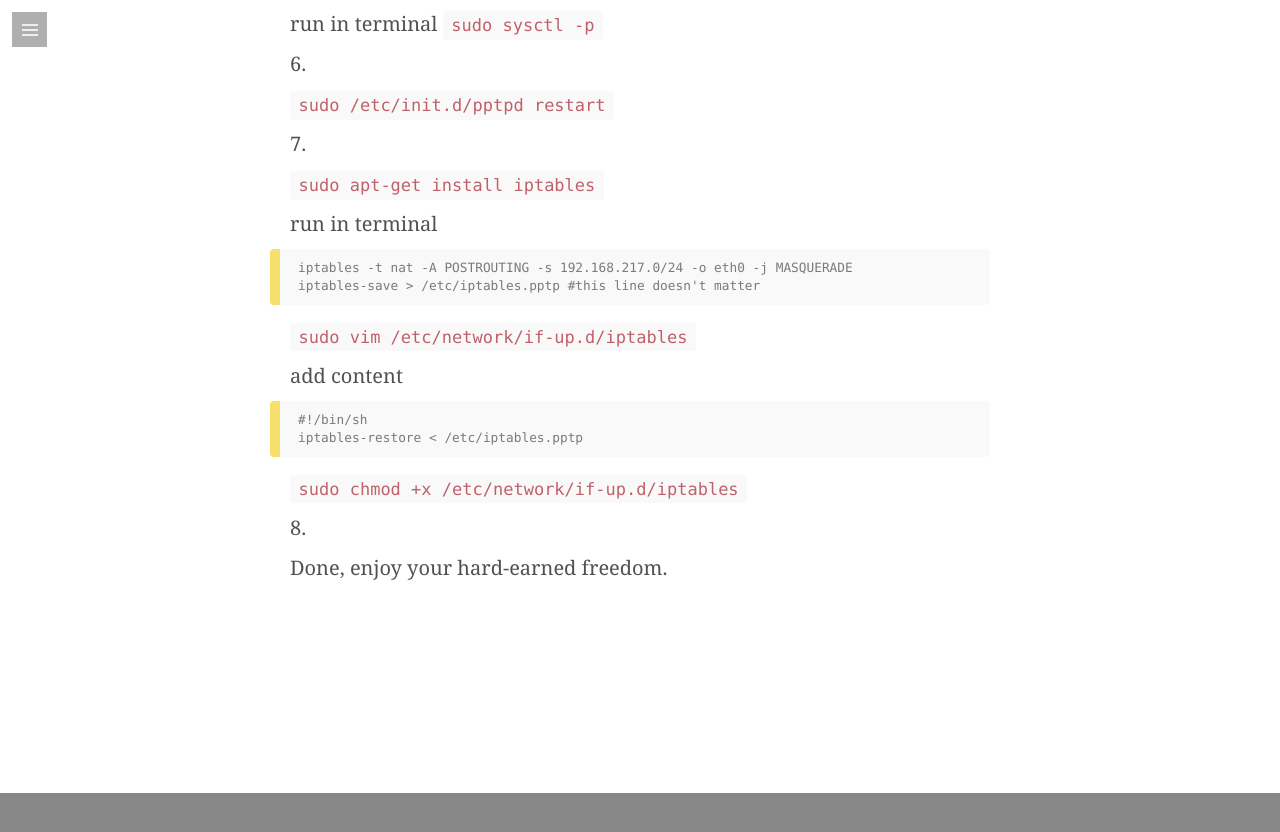
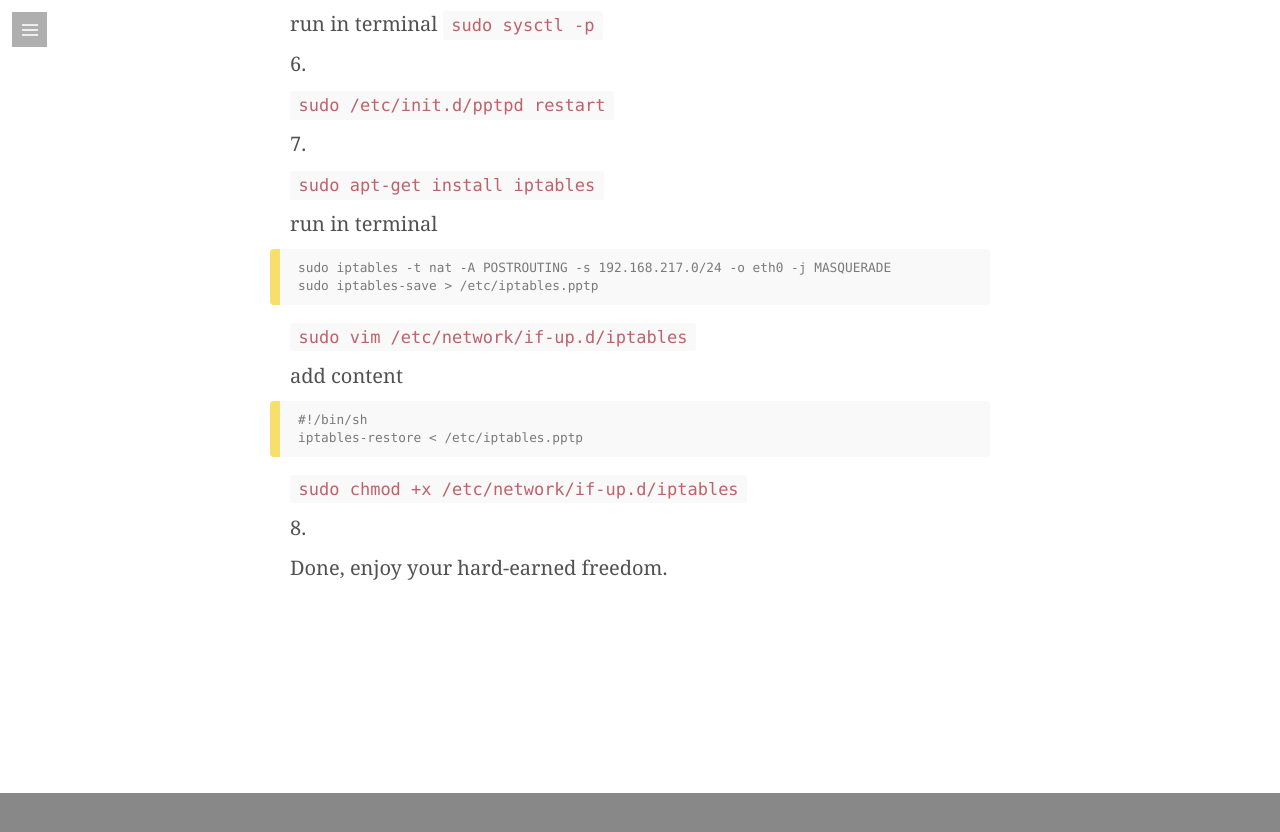
Before and after one commit to yxjxx/yxjxx.github.io.archived, a Jekyll site: the page built from _posts/2014-07-16-setting-pptp-vpn.md, in a window 1280 px wide and 900 px high, scrolled down 1860 px. Shown: the top 832 px of the window. Built offline with Jekyll 4.4.1, drawn with Linux system fonts in a browser that asks for light colours; some web fonts are replaced; comment, search, counter and statistics services are not loaded.

Commit message:
add sudo to two commands

```diff
--- a/_posts/2014-07-16-setting-pptp-vpn.md
+++ b/_posts/2014-07-16-setting-pptp-vpn.md
@@ -70,8 +70,8 @@ run in terminal `sudo sysctl -p`
 run in terminal
 
 ~~~
-iptables -t nat -A POSTROUTING -s 192.168.217.0/24 -o eth0 -j MASQUERADE
-iptables-save > /etc/iptables.pptp #this line doesn't matter
+sudo iptables -t nat -A POSTROUTING -s 192.168.217.0/24 -o eth0 -j MASQUERADE
+sudo iptables-save > /etc/iptables.pptp
 ~~~
 
 `sudo vim /etc/network/if-up.d/iptables`
```
